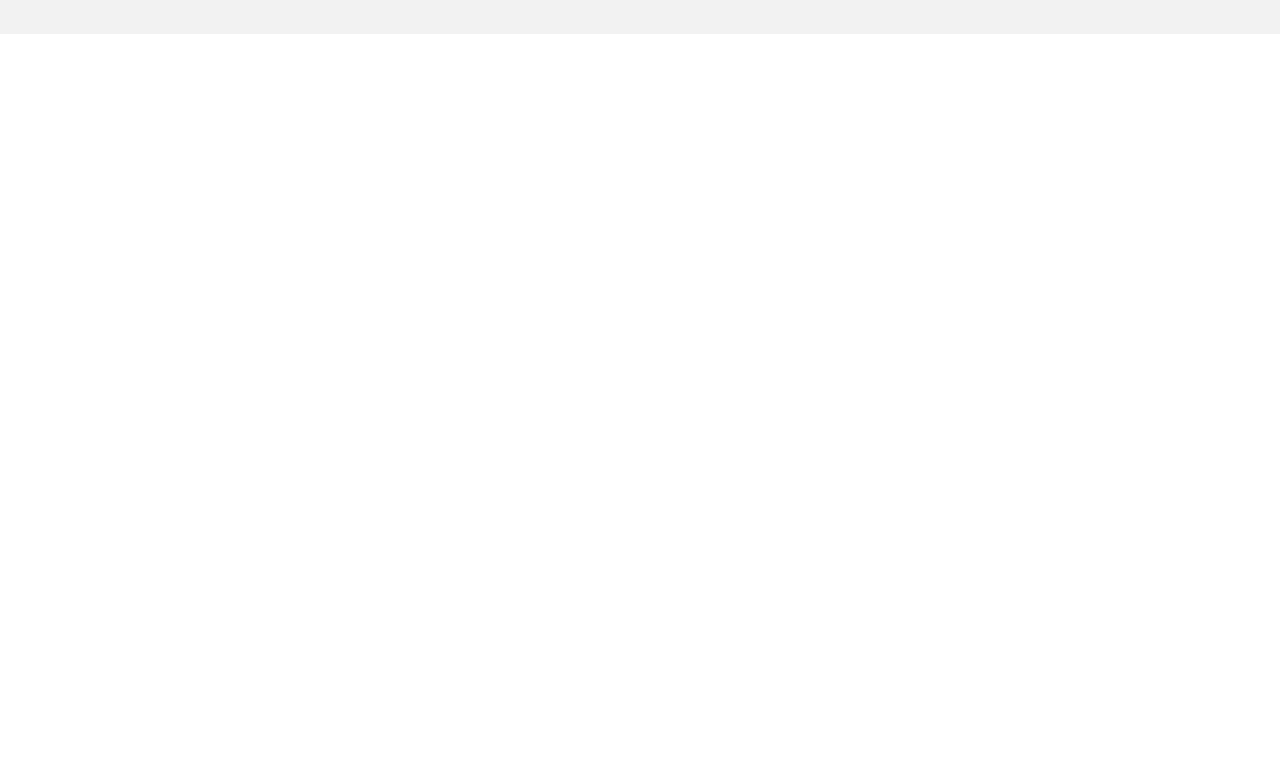
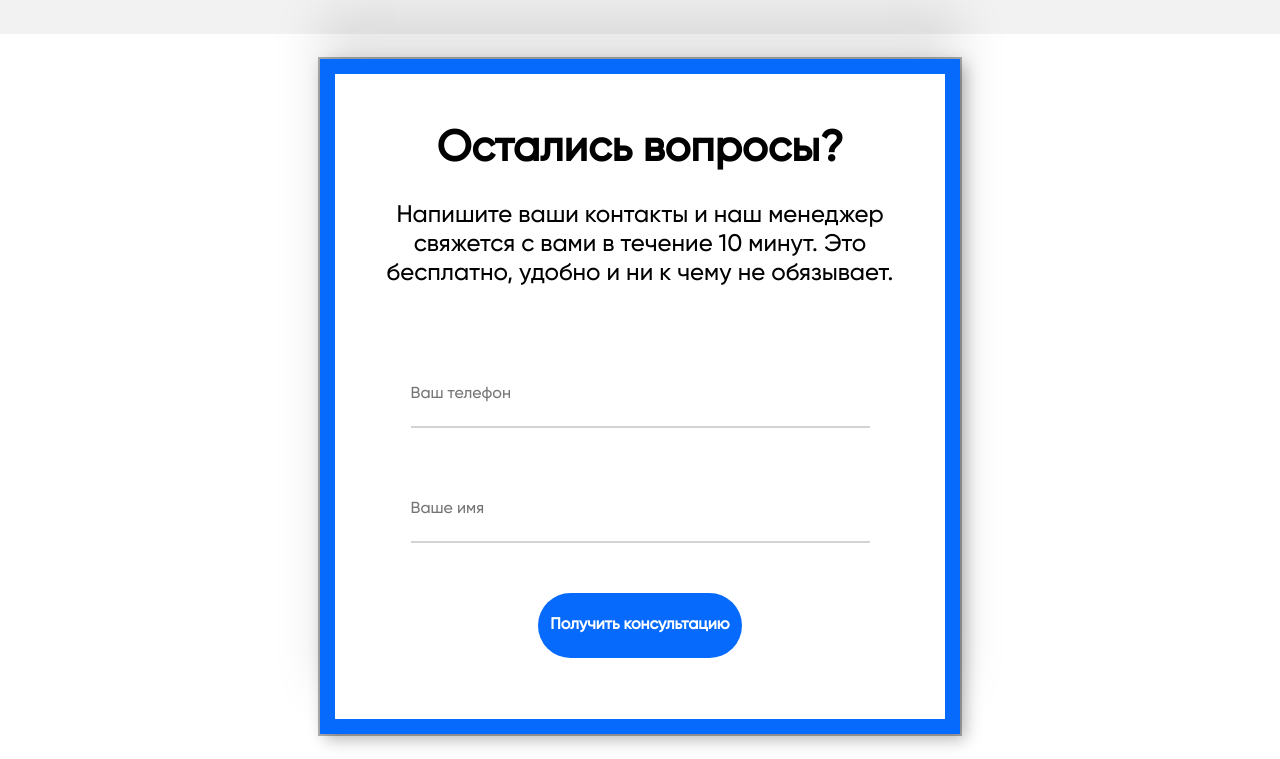
Before and after one commit to 0MAVM0/Work2, a plain HTML site: page index.html in a window 1280 px wide. Shown: the part 3274-4033 px from the top of the page. Before the commit the page ends 3308 px from the top, so only its background shows below. Drawn offline with Linux system fonts and the light colour scheme.

Commit message:
Second form

```diff
--- a/index.html
+++ b/index.html
@@ -208,6 +208,19 @@
             </div>
         </div>
     </div>
+    <div class="div5">
+        <h1>Остались вопросы?</h1>
+        <p>
+            Напишите ваши контакты и наш менеджер
+            свяжется с вами в течение 10 минут.
+            Это бесплатно, удобно и ни к чему не обязывает.
+        </p>
+        <form id="promo-form" action="#" method="POST">
+            <input type="text" name="phone" id="phone" placeholder="Ваш телефон" required><br>
+            <input type="text" name="name" id="name" placeholder="Ваше имя" required><br>
+            <button type="button" id="submit-btn">Получить консультацию</button>
+        </form>
+    </div>
 
     <script src="main.js"></script>
 </body>
--- a/style.css
+++ b/style.css
@@ -230,3 +230,48 @@ nav > ul > li:first-child {
     width: 140px;
     height: 140px;
 }
+.div5 {
+    width: 50%;
+    height: 675px;
+    margin: 25px auto;
+    border: 15px solid #066bfd;
+    box-shadow:
+    0 -3em 3em rgba(0, 0, 0, 0.1),
+    0 0 0 2px rgba(0, 0, 0, 0.3),
+    0.3em 0.3em 1em rgba(0, 0, 0, 0.3);
+    text-align: center;
+    padding: 50px 50px;
+}
+.div5 > h1 {
+    font-size: 43px;
+    margin-bottom: 25px;
+}
+.div5 > p {
+    font-size: x-large;
+    margin-bottom: 50px;
+}
+.div5 > form > input,
+.div5 > form > button {
+    margin: 25px 0;
+    height: 65px;
+    font-size: medium;
+}
+.div5 > form > input {
+    width: 90%;
+    padding: 0;
+    border: none;
+    outline: none;
+    border: none;
+    border-bottom: 2px solid lightgray;
+}
+.div5 > form > input:focus {
+    border-bottom: 3px solid darkgray;
+}
+.div5 > form > button {
+    width: 40%;
+    border: none;
+    border-radius: 50px;
+    font-weight: 600;
+    color: white;
+    background-color: #066bfd;
+}
```
